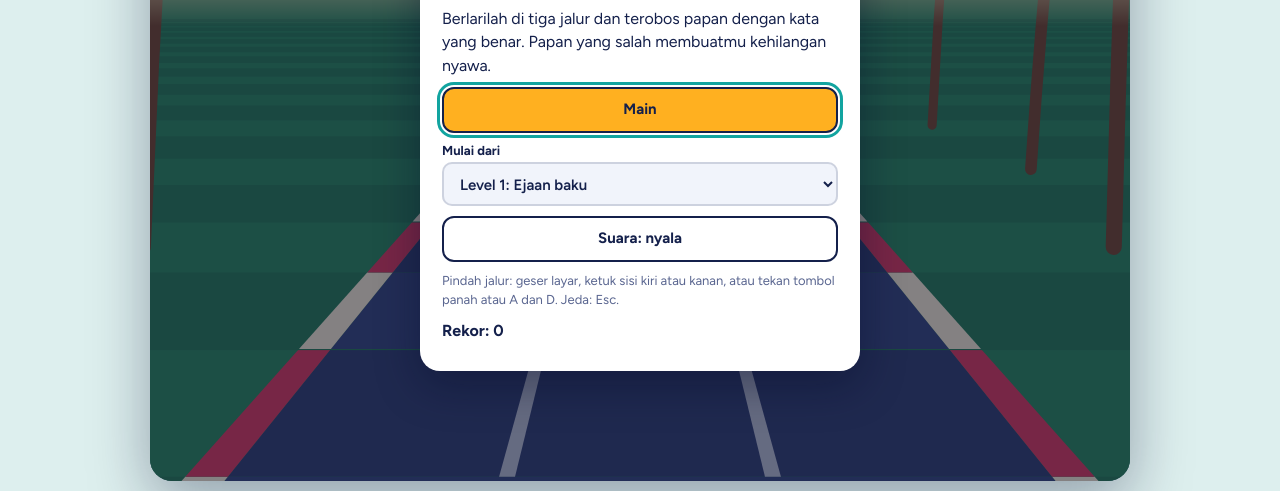
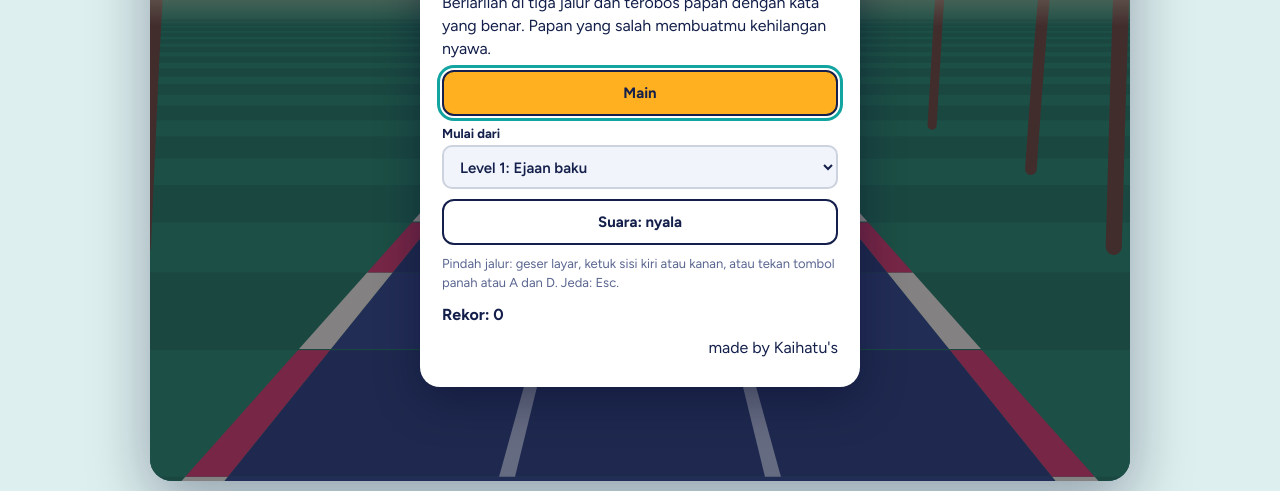
Before and after one commit to JoyKaihatu/bindo_gamification, a plain HTML site: page index.html in a window 1280 px wide. Shown: the part 309-800 px from the top of the page. Drawn offline with nearby package versions, Linux system fonts and the light colour scheme.

Commit message:
Add watermark

```diff
--- a/index.html
+++ b/index.html
@@ -193,6 +193,7 @@
       </div>
       <p class="hint">Pindah jalur: geser layar, ketuk sisi kiri atau kanan, atau tekan tombol panah atau A dan D. Jeda: Esc.</p>
       <p class="best" id="best"></p>
+      <p style="text-align: right;"> made by Kaihatu's</p>
     </div>
   </section>
 
```
